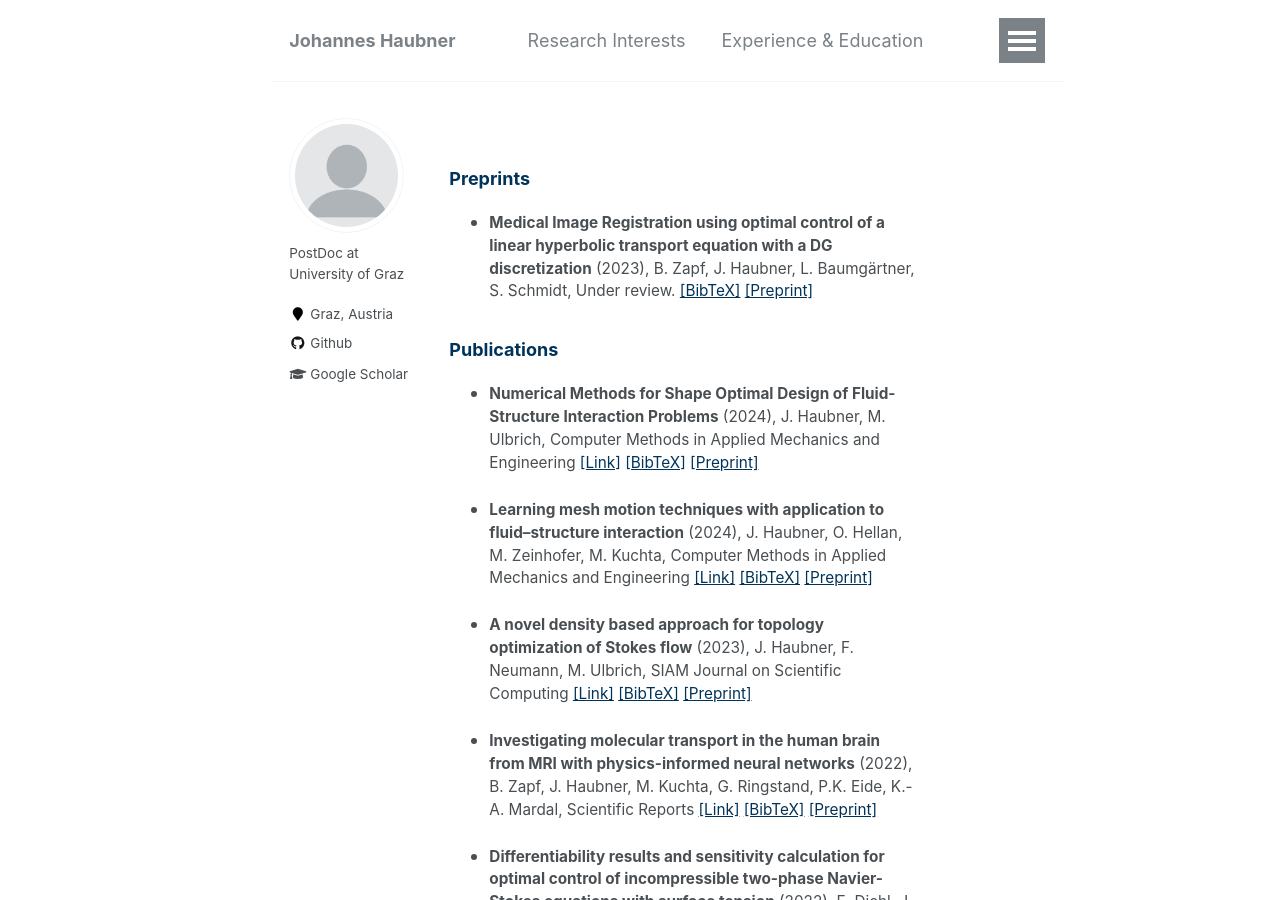
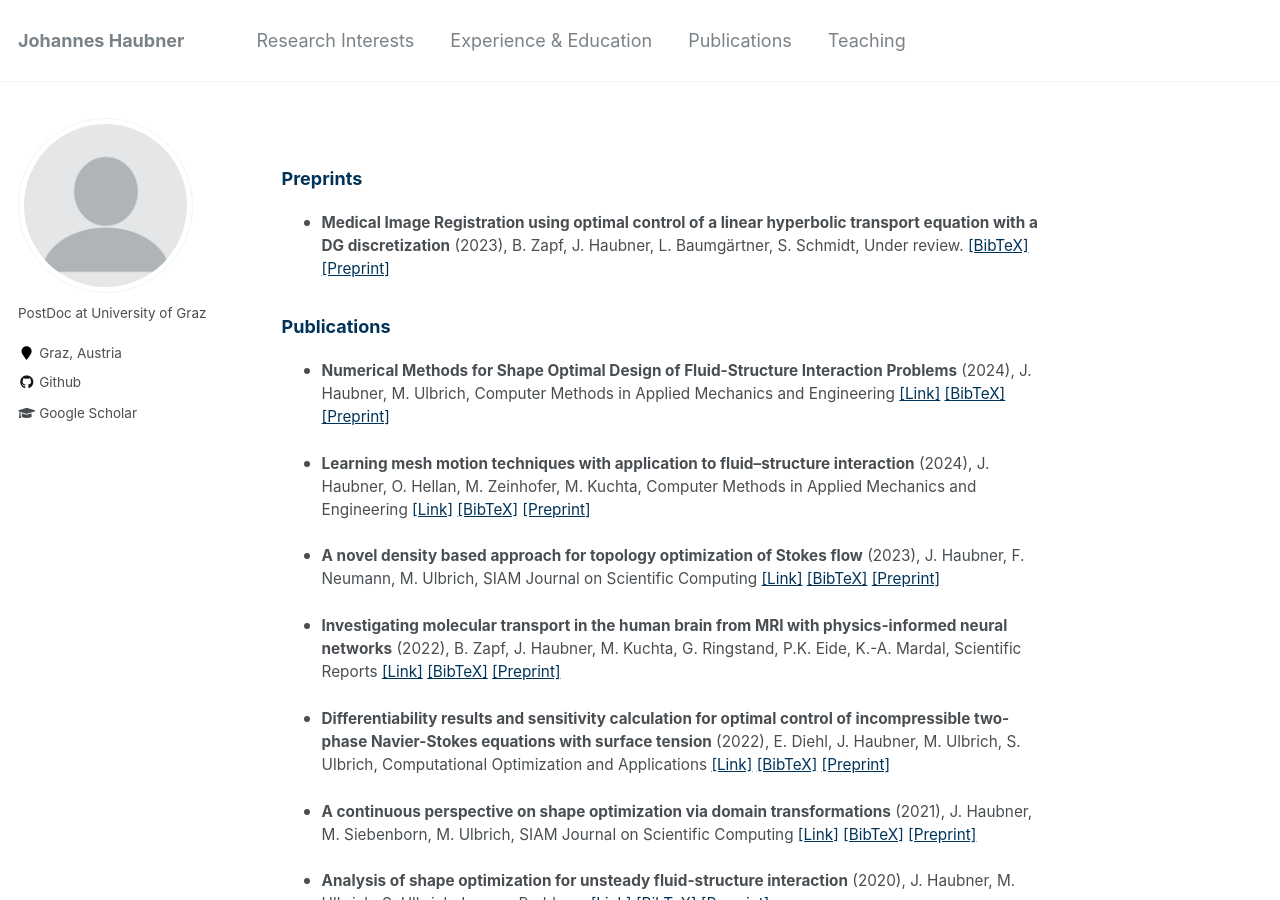
Before and after one commit to JohannesHaubner/johanneshaubner.github.io, a Jekyll site: the page built from _pages/publications.md, in a window 1280 px wide and 900 px high. Built offline with Jekyll 4.4.1, drawn with Linux system fonts in a browser that asks for light colours.

Commit message:
remove page class from body in publication layout

```diff
--- a/_layouts/publications.html
+++ b/_layouts/publications.html
@@ -10,7 +10,7 @@
 {% include head/custom.html %}
 </head>
 
-<body class="page">
+<body>
 {% include masthead.html %}
 <style>
     /*********************************
```
